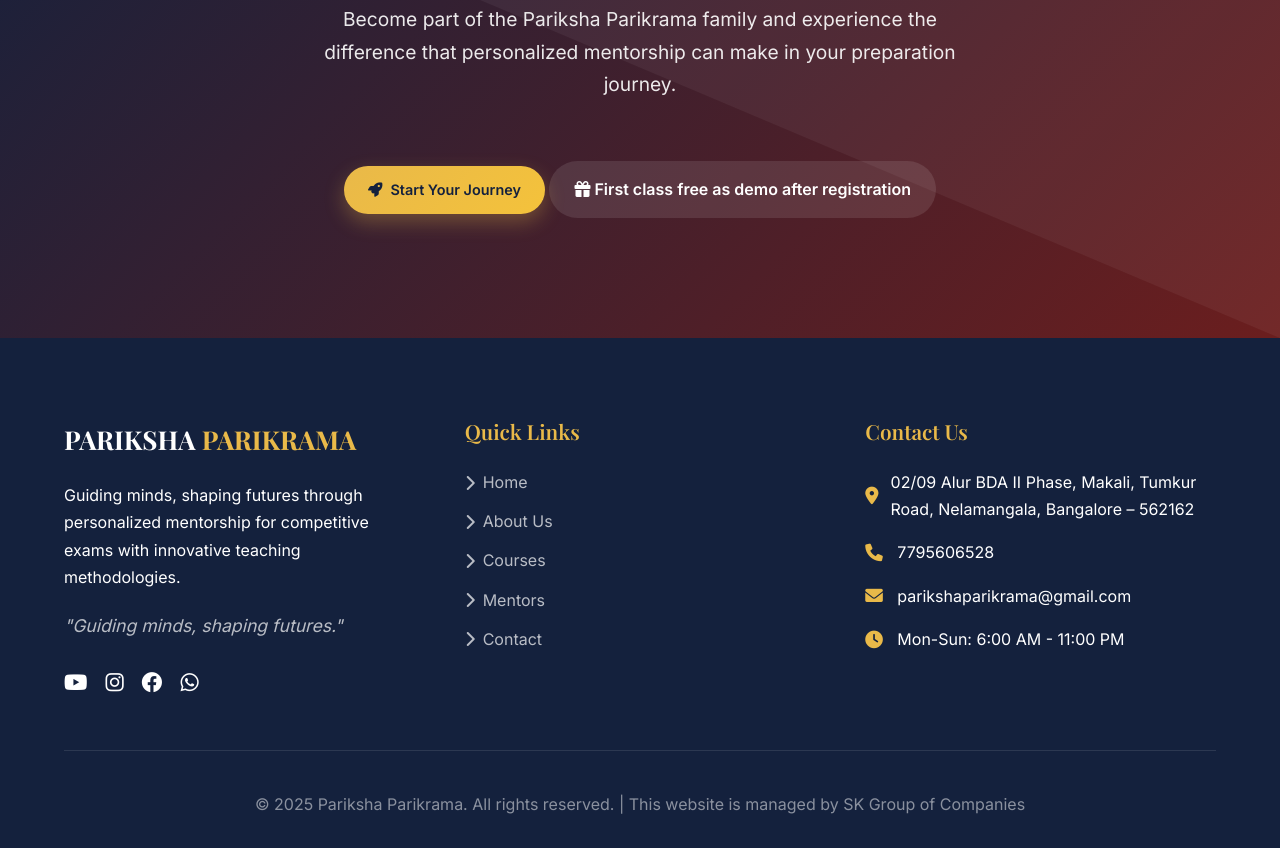
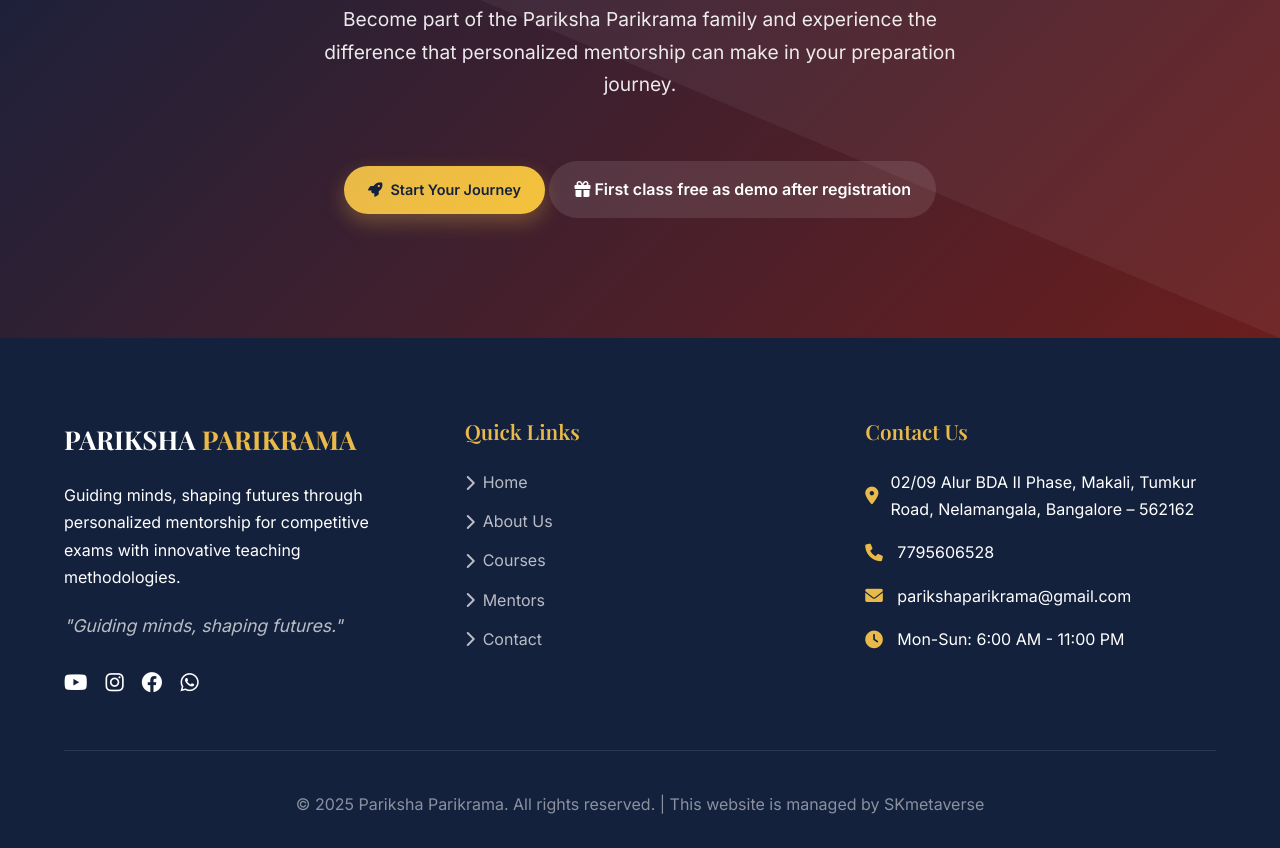
Before and after one commit to SakchamG/pariksha_parikrama, a plain HTML site: page aboutus.html in a window 1280 px wide. Shown: the part 6928-7776 px from the top of the page. Drawn offline with nearby package versions, Linux system fonts and the light colour scheme.

Commit message:
Update footer text in the about page
my company name updation

```diff
--- a/aboutus.html
+++ b/aboutus.html
@@ -1228,7 +1228,7 @@
             </div>
 
             <div class="footer-bottom">
-                <p>&copy; 2025 Pariksha Parikrama. All rights reserved. | This website is managed by SK Group of Companies</p>
+                <p>&copy; 2025 Pariksha Parikrama. All rights reserved. | This website is managed by SKmetaverse</p>
             </div>
         </div>
     </footer>
```
